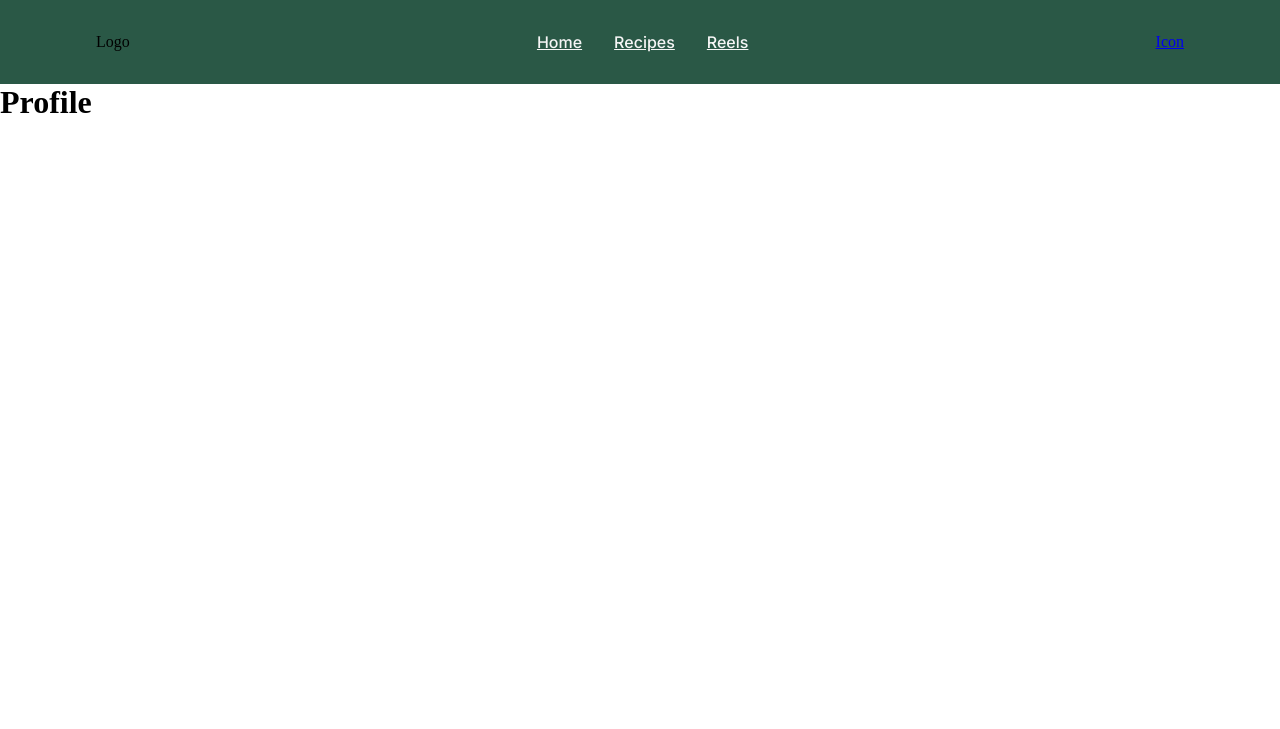
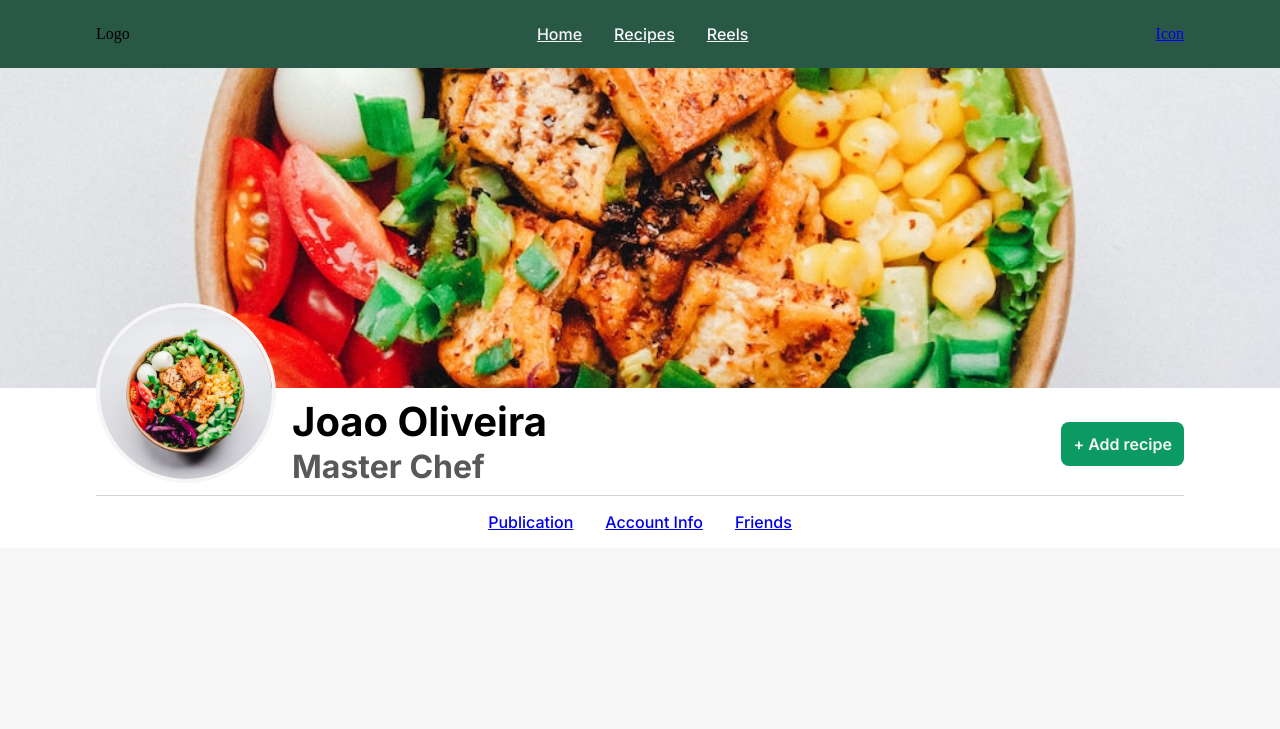
Before and after one commit to dwecks/DIAM-Django-Cooktopia, a Django app: page /profile in a window 1280 px wide. Shown: the top 729 px of the page. Before the commit the page ends 113 px from the top, so only its background shows below. Run offline with Django 4.2, Linux system fonts and the light colour scheme; a user stored in the database is signed in.

Commit message:
start profile page

```diff
--- a/KitchenKonnect/settings.py
+++ b/KitchenKonnect/settings.py
@@ -123,3 +123,6 @@ STATICFILES_DIRS = [BASE_DIR / 'static']
 # https://docs.djangoproject.com/en/4.1/ref/settings/#default-auto-field
 
 DEFAULT_AUTO_FIELD = 'django.db.models.BigAutoField'
+
+MEDIA_ROOT = BASE_DIR / "uploads"
+MEDIA_URL = "/media/"
--- a/KitchenKonnect/urls.py
+++ b/KitchenKonnect/urls.py
@@ -15,8 +15,10 @@ Including another URLconf
 """
 from django.contrib import admin
 from django.urls import path, include
+from django.conf import settings
+from django.conf.urls.static import static
 
 urlpatterns = [
     path('admin/', admin.site.urls),
     path('', include('cooktopia.urls'))
-]
+] + static(settings.MEDIA_URL, document_root=settings.MEDIA_ROOT)
--- /dev/null
+++ b/cooktopia/static/css/profile.css
@@ -0,0 +1,84 @@
+.banner{
+    width: 100%;
+    height: 40vh;
+    object-fit: cover;
+}
+
+.profile{
+    display: flex;
+    flex-direction: column;
+    justify-content: flex-end;
+    align-items: flex-start;
+    padding: 0px 96px;
+}
+
+.profile .top{
+    width: 100%;
+    padding: 8px 0px;
+    height: 13vh;
+    display: flex;
+    align-items: flex-end;
+    gap: 16px;
+
+    border-bottom: 1px solid var(--N300);
+}
+
+.profile-pic{
+    position: relative;
+}
+
+.profile-img{
+    width: 180px;
+    height: 180px;
+    border-radius: 200px;
+
+    border: 4px solid #F6F6F6;
+}
+
+.add-btn-container{
+    height: 100%;
+    flex : 1;
+    display: flex;
+    flex-direction: column;
+    justify-content: center;
+    align-items: flex-end;
+}
+
+.profile nav{
+    width: 100%;
+}
+
+
+.profile-nav{
+    list-style: none;
+
+    display: flex;
+    flex-direction: row;
+    justify-content: center;
+    align-items: center;
+    padding: 16px 0px;
+    gap: 32px;
+
+    flex: 1;
+
+    /* Inside auto layout */
+    flex: none;
+    order: 1;
+    flex-grow: 0;
+  }
+
+  .profile-nav li{
+    text-decoration: none;
+  }
+
+  .profile-nav a{
+  }
+
+  .profile-nav a:hover{
+    color: var(--P700);
+  }
+
+  .content{
+    background-color: var(--N100);
+    height: 100vh;
+  }
--- a/cooktopia/templates/cooktopia/profile.html
+++ b/cooktopia/templates/cooktopia/profile.html
@@ -1,6 +1,36 @@
 {% extends 'base.html' %}
-<!-- Configurar path nas setting -->
+{% load static %}
 
-{% block title %} Recipes {% endblock %} {% block content %}
-<h1>Profile</h1>
+{% block css %}
+    <link rel="stylesheet" href="{% static '/css/profile.css' %}" />
 {% endblock %}
+
+{% block title %} Recipes {% endblock %}
+
+{% block content %}
+    <img class="banner" src="{{MEDIA_URL}}recipes/food.jpeg" alt="">
+    <section class="profile">
+        <div class="top">
+            <div class="profile-pic">
+                <img class="profile-img" src="{{MEDIA_URL}}recipes/food.jpeg" alt="">
+            </div>
+            <div class="profile-title">
+                <h1 class="h2">Joao Oliveira</h1>
+                <span class="h3 N700-c">Master Chef</span>
+            </div>
+            <div class="add-btn-container">
+                <a class="btn-r add-btn l2-b" href="{% url 'recipes' %}">+ Add recipe</a>
+            </div>
+        </div>
+        <nav>
+            <ul class="profile-nav l2-r">
+              <li><a href="{% url 'home' %}">Publication</a></li>
+              <li><a href="{% url 'recipes' %}">Account Info</a></li>
+              <li><a href="{% url 'reels' %}">Friends</a></li>
+            </ul>
+        </nav>
+    </section>
+    <section class="content">
+
+    </section>
+{% endblock %}
--- a/cooktopia/views.py
+++ b/cooktopia/views.py
@@ -7,6 +7,8 @@ from django.contrib.auth import authenticate, login
 from django.views.generic.edit import CreateView, FormView
 from .forms import *
 
+# settings
+from django.conf import settings
 
 # Create your views here.
 
@@ -25,7 +27,10 @@ def reels(request):
 
 @login_required(login_url='login')
 def profile(request):
-    return render(request, 'cooktopia/profile.html')
+    context = {'MEDIA_URL': settings.MEDIA_URL, }
+    print(settings.MEDIA_URL)
+    print(settings.MEDIA_ROOT)
+    return render(request, 'cooktopia/profile.html', context)
 
 
 class Login(FormView):
--- a/static/css/base.css
+++ b/static/css/base.css
@@ -1,13 +1,8 @@
-
-.main-header {
-    display: flex;
-    justify-content: space-between;
-  }
-
-  .main-nav {
-    display: flex;
-    gap: 30px;
-  }
+body {
+  display: flex;
+  height: 100vw;
+  flex-direction: column;
+}
 
   .main-header{
     /* Auto layout */
@@ -15,9 +10,8 @@
     flex-direction: row;
     justify-content: space-between;
     align-items: center;
-    padding: 32px 96px;
-
-    width: 100vw;
+    padding: 24px 96px;
+    flex :1;
 
     /* Primary/P700 */
     background: var(--P700);
@@ -56,3 +50,7 @@
   .main-nav a:hover{
     color: var(--N300);
   }
+
+  body main{
+    flex: 1;
+  }
```
Also changed, not shown: db.sqlite3, uploads/chefs/dudette.jpg (added), uploads/recipes/food.jpeg (added).
